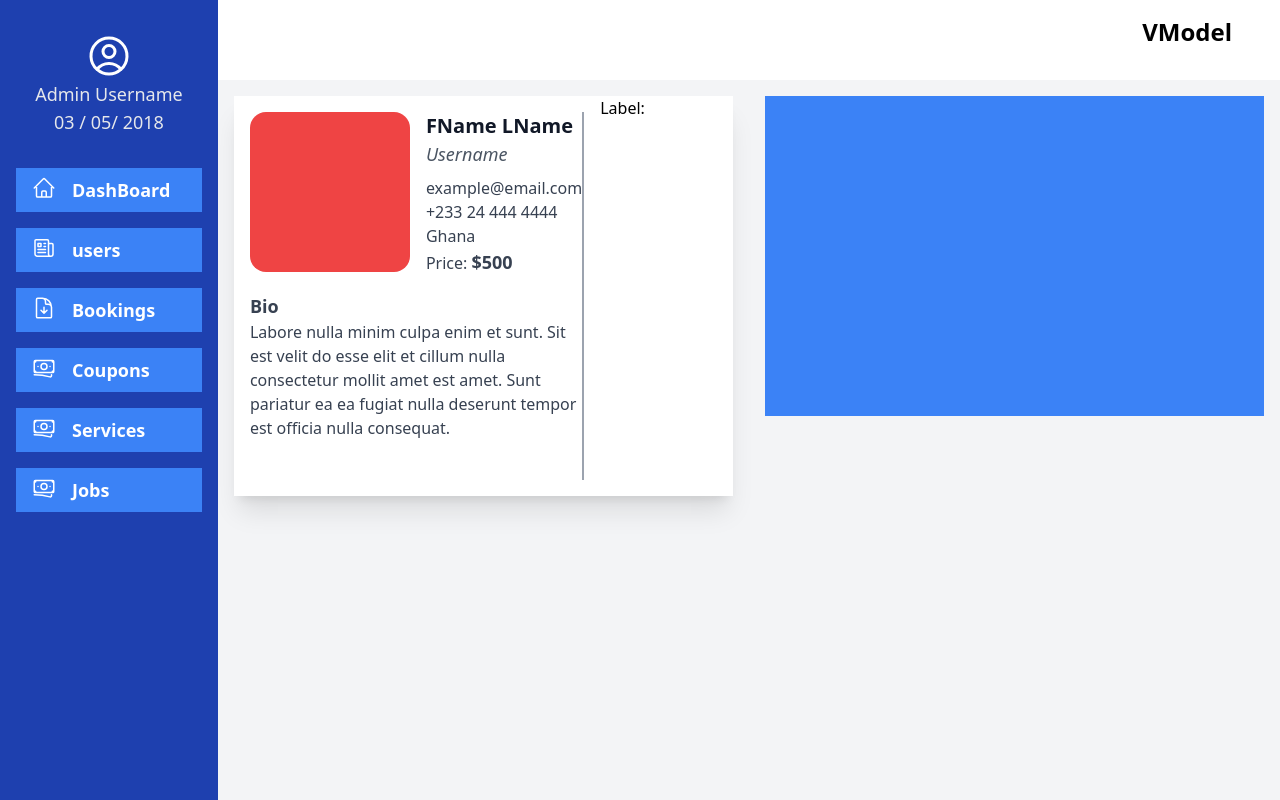
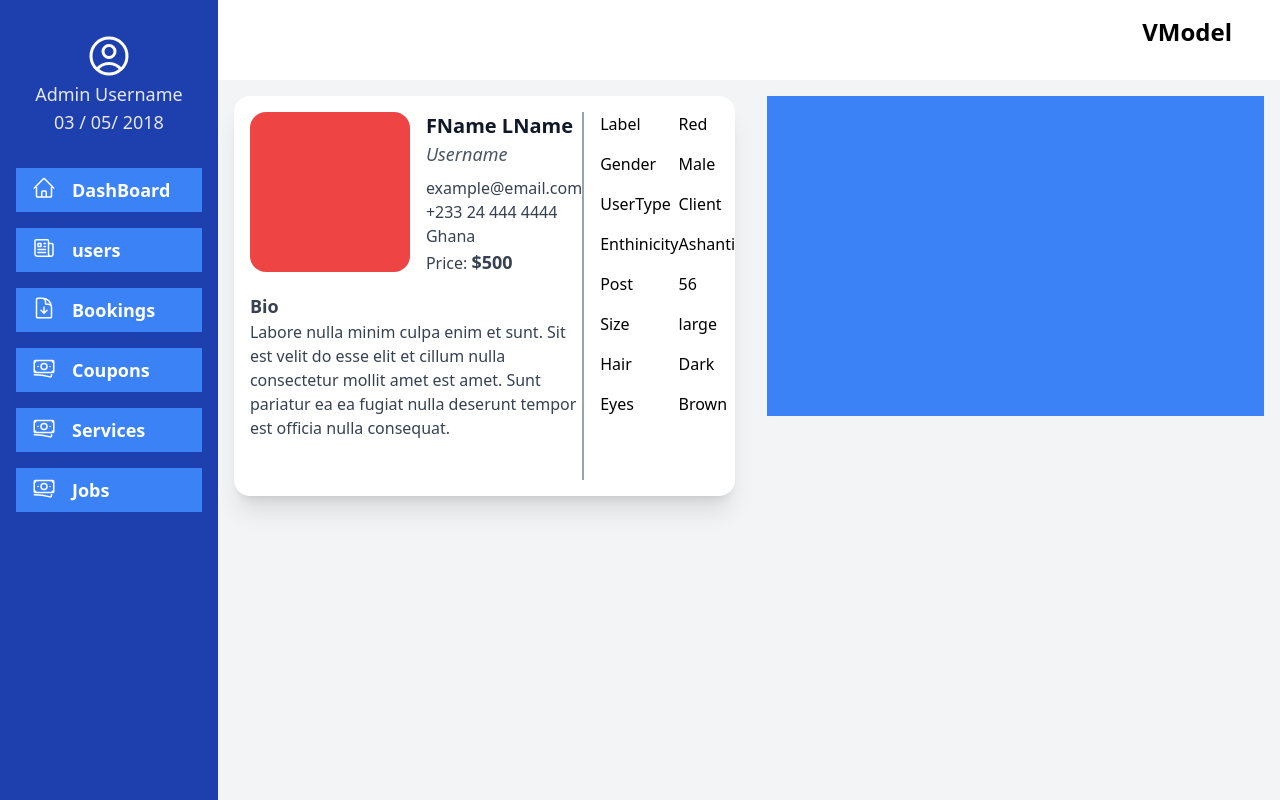
Before and after one commit to shinorspellz/Vmodel_Dashboard, a React (Create React App) app: page /users/userdetail in a window 1280 px wide. Built offline with nearby package versions, Linux system fonts and the light colour scheme.

Commit message:
done with user details profile

```diff
--- a/src/pages/UserDetails.jsx
+++ b/src/pages/UserDetails.jsx
@@ -6,7 +6,7 @@ function UserDetails() {
     <div>
       <NavBar />
       <div className="flex mt-4">
-        <div className="bg-white h-[50vh] flex justify-between w-3/4 shadow-xl  mx-4">
+        <div className="bg-white rounded-2xl h-[50vh] flex justify-between w-3/4 shadow-xl  mx-4">
           <div className=" w-full gap-4 m-4 text-gray-700 border-r-2 border-gray-400">
             <div className="flex gap-4 mb-4">
               <div className="w-40 h-40 bg-red-500 rounded-2xl "></div>
@@ -35,9 +35,29 @@ function UserDetails() {
               ea fugiat nulla deserunt tempor est officia nulla consequat.
             </div>
           </div>
-                  <div className="w-4/6  h-[40vh]">
-                  <div><h3>Label:</h3></div>
-                  </div>
+          <div className="w-4/6 flex h-[40vh] mt-4">
+            <div className="w-full">
+              <h3 className="mb-4 text-base">Label</h3>
+              <h3 className="mb-4 text-base">Gender</h3>
+              <h3 className="mb-4 text-base">UserType</h3>
+              <h3 className="mb-4 text-base">Enthinicity</h3>
+              <h3 className="mb-4 text-base">Post</h3>
+              <h3 className="mb-4 text-base">Size</h3>
+              <h3 className="mb-4 text-base">Hair</h3>
+              <h3 className="mb-4 text-base">Eyes</h3>
+            </div>
+            <div className="w-full ext-gray-700 font-medium">
+              {" "}
+              <h3 className="mb-4 text-base">Red</h3>
+              <h3 className="mb-4 text-base">Male</h3>
+              <h3 className="mb-4 text-base">Client</h3>
+              <h3 className="mb-4 text-base">Ashanti</h3>
+              <h3 className="mb-4 text-base">56</h3>
+              <h3 className="mb-4 text-base">large</h3>
+              <h3 className="mb-4 text-base">Dark</h3>
+              <h3 className="mb-4 text-base">Brown</h3>
+            </div>
+          </div>
         </div>
         <div className="w-3/4 h-[40vh] bg-blue-500 mx-4"></div>
       </div>
```
